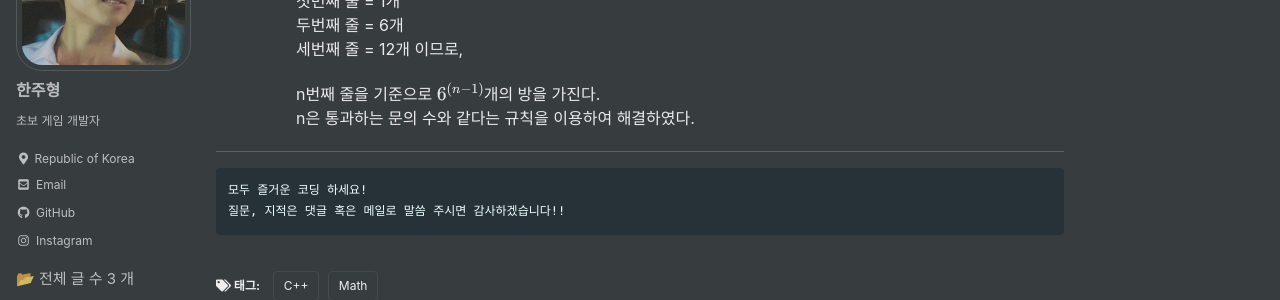
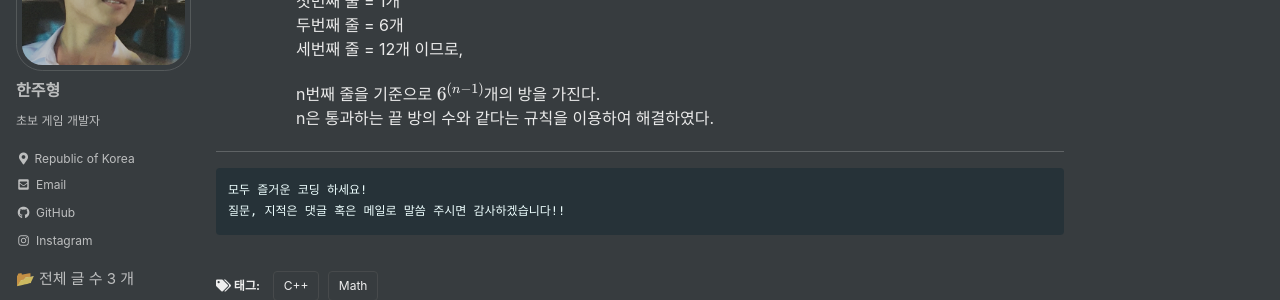
Before and after one commit to JuhyungHan/JuhyungHan.github.io, a Jekyll site: the page built from _posts/2023-01-09-BM1-Ex2.md, in a window 1280 px wide and 900 px high, scrolled down 1793 px. Shown: the part 152-452 px from the top of the window. Built offline with Jekyll 4.4.1, drawn with Linux system fonts in a browser that asks for light colours; cached includes are drawn as plain includes.

Commit message:
Update 2023-01-09-BM1-Ex2.md

```diff
--- a/_posts/2023-01-09-BM1-Ex2.md
+++ b/_posts/2023-01-09-BM1-Ex2.md
@@ -97,7 +97,7 @@ int Solution(int _N)
     세번째 줄 = 12개 이므로,
 
     n번째 줄을 기준으로 $$6^{(n - 1)}$$개의 방을 가진다.
-    n은 통과하는 문의 수와 같다는 규칙을 이용하여 해결하였다.
+    n은 통과하는 끝 방의 수와 같다는 규칙을 이용하여 해결하였다.
 
 
 ***
```
